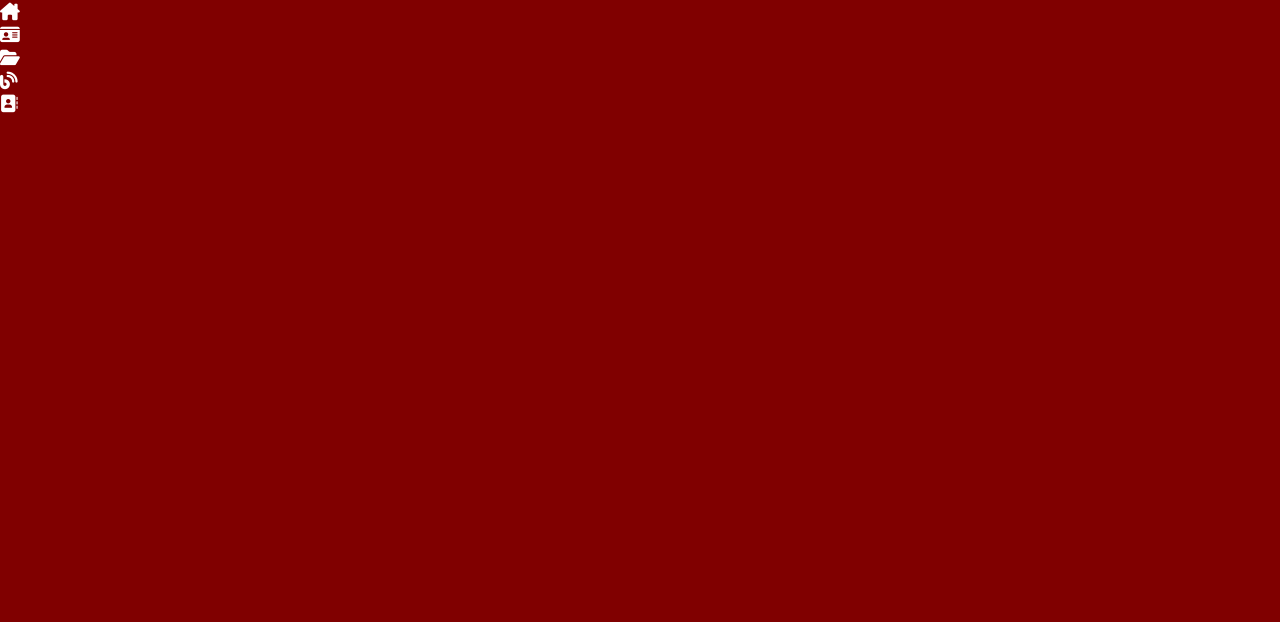
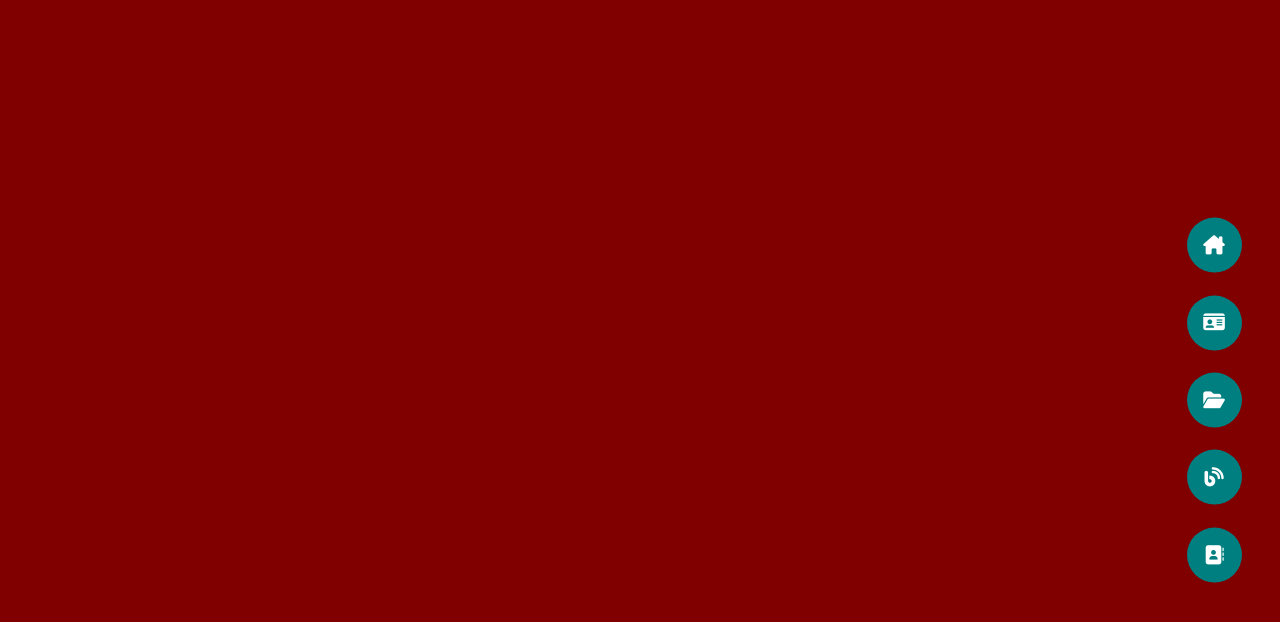
Before and after one commit to Jen0234/JennaLafable, a plain HTML site: page index.html in a window 1280 px wide. Drawn offline with Linux system fonts and the light colour scheme; a web font is replaced by a local one.

Commit message:
editing the buttons
adding colors in the icons
transitions
add App.js files

```diff
--- a/Styles/styles.scss
+++ b/Styles/styles.scss
@@ -20,7 +20,10 @@
     -color-grey0:#dbe1e8;
     -color-grey-1: #6c7983;
     --color-grey-2:#2a2e35;
+    --color-pink-1:#ff9999;
+    --color-blue-2: #007f80;
     ---br-sm-2: 14px;
+    --box-shadow-1: 0 3px 15px rbg(0,0,0,.3)
 }
 
 h1,h2,h3,h4{
@@ -85,18 +88,26 @@ section{
 }
 
 //Controls
-.controls{
+.controlls{
     position: fixed;
     z-index: 10;
     top: 50%;
     right: 3%;
     display: flex;
     flex-direction: column;
-    transform: translateX(-50%);
-    .controlls{
+    transform: translateY(-50%);
+    .active-btn{
+        background-color: var(--color-blue-2) !important;
+        transition: all .4s ease-in-out;
+        i{
+                color: var(--color-white) !important
+            }
+
+    }
+    .control{
         padding: 1rem;
         cursor: pointer;
-        background-color: var(--color-grey-2);
+        background-color: var(--color-secondary);
         width: 55px;
         height: 55px;
         border-radius: 50%;
@@ -104,11 +115,13 @@ section{
         justify-content: center;
         align-items: center;
         margin: .7rem 0;
-        box-shadow: var( -box-shadow-1);
+        box-shadow: var( --box-shadow-1);
+
 
         i{
             font-size: 1.2rem;
-
+            color: var(--color-primary);
+            pointer-events: none;
         }
 
 
```
Also changed, not shown: Styles/styles.css, app.js (added), 1 other file.
